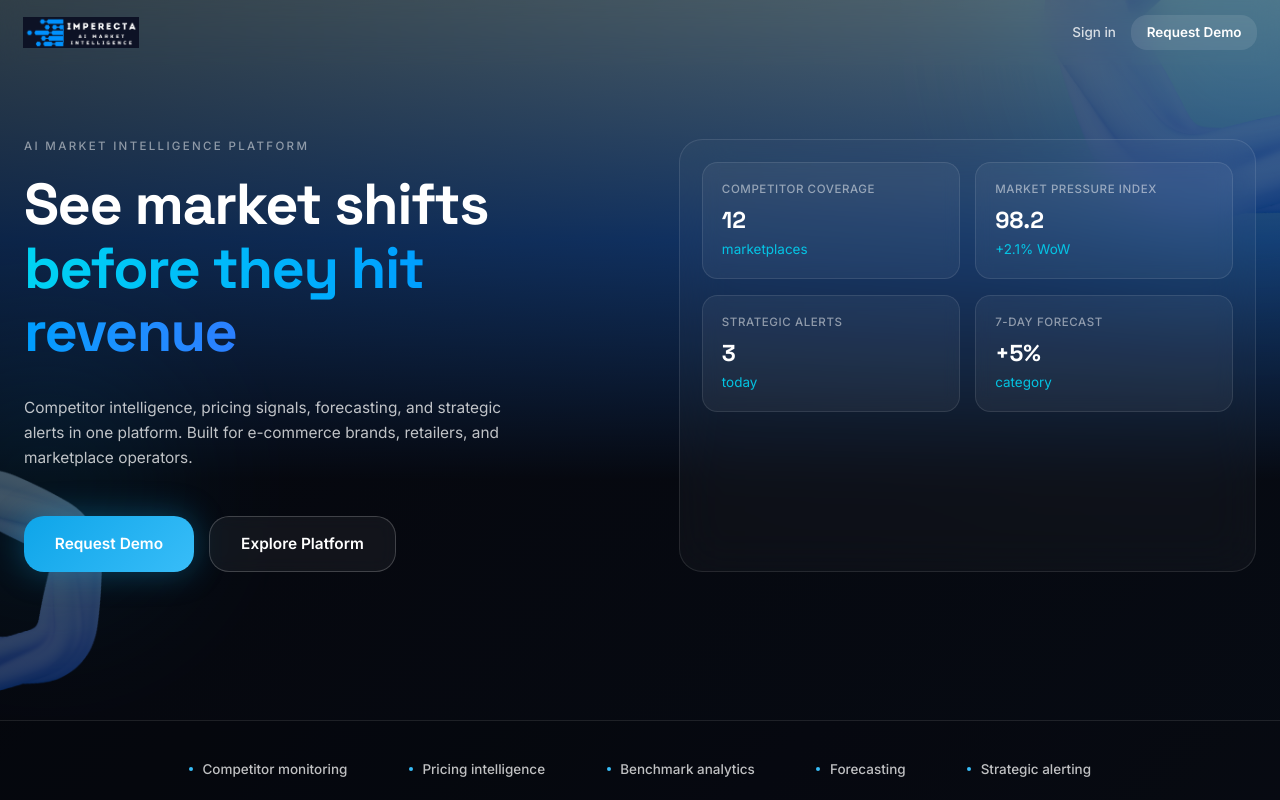
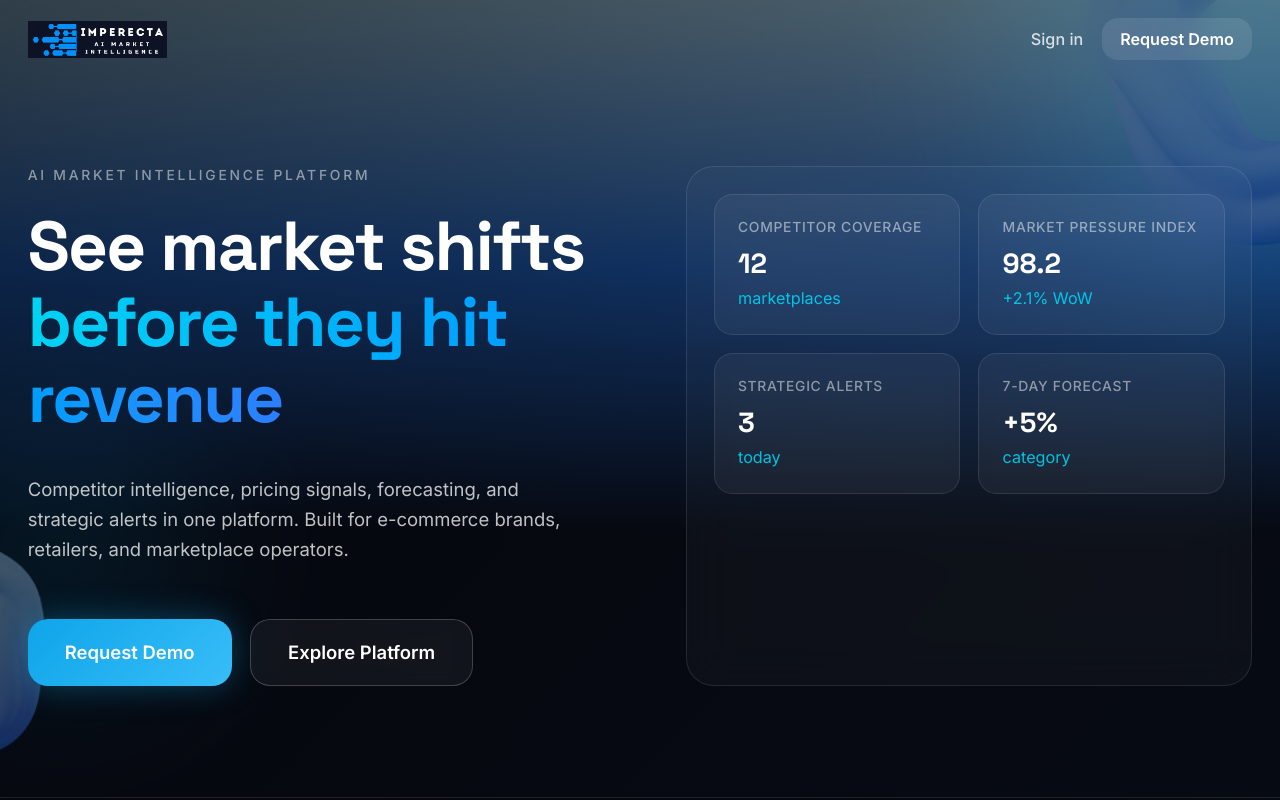
Before and after one commit to vladgorbachov/imperecta, a React (Vite) app in the folder frontend/: page /ai.market.intelligence.agent in a window 1280 px wide. Shown: the top 800 px of the page. Built offline with nearby package versions, Linux system fonts and the light colour scheme; no server answers.

Commit message:
Bump UI scale by 20 percent

```diff
--- a/frontend/src/index.css
+++ b/frontend/src/index.css
@@ -3,7 +3,7 @@
 
 :root {
   color-scheme: dark;
-  font-size: 96.25%;
+  font-size: 115.5%;
 
   /* === Backgrounds === */
   --background: #0a0e1a;
```
